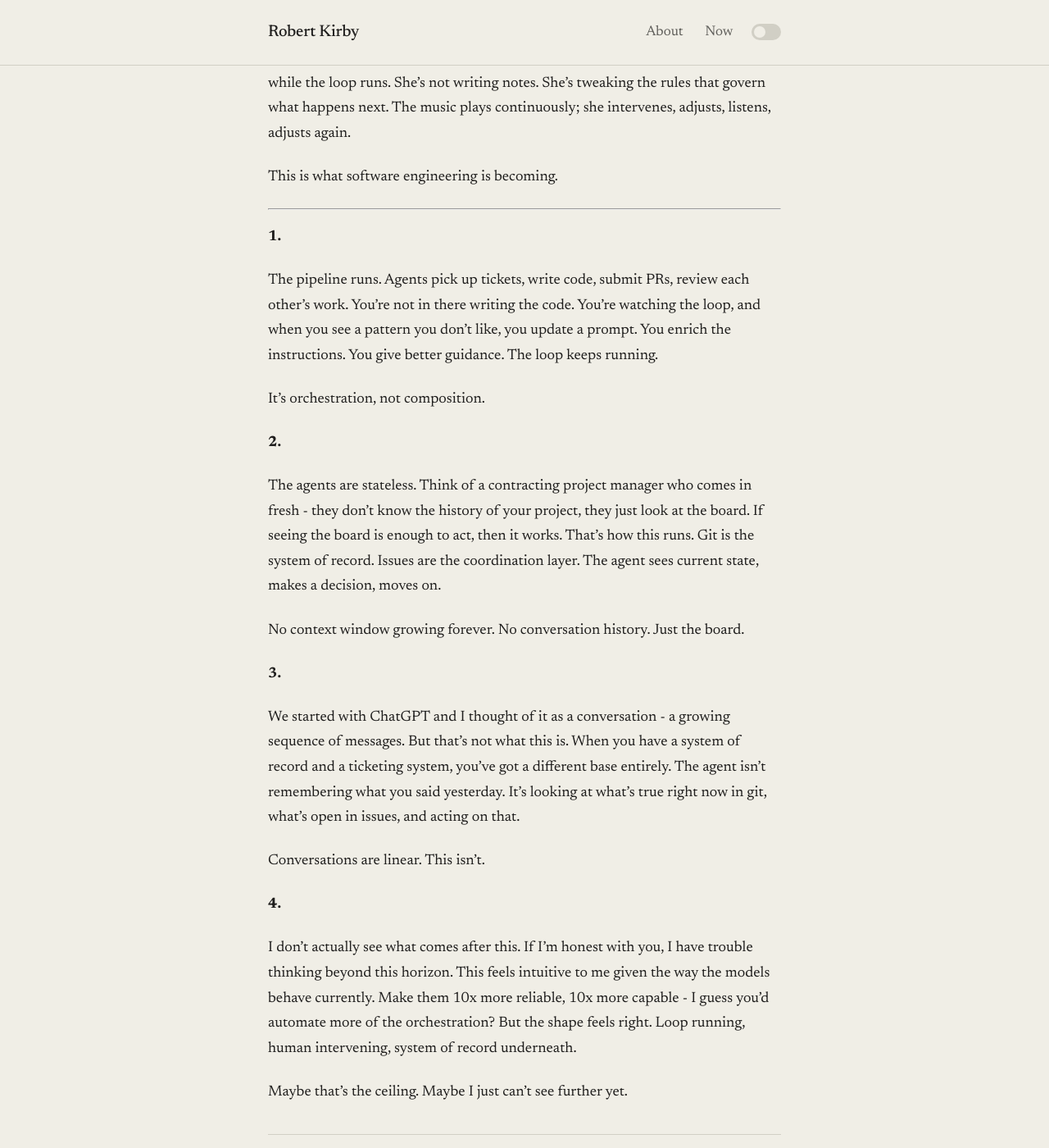
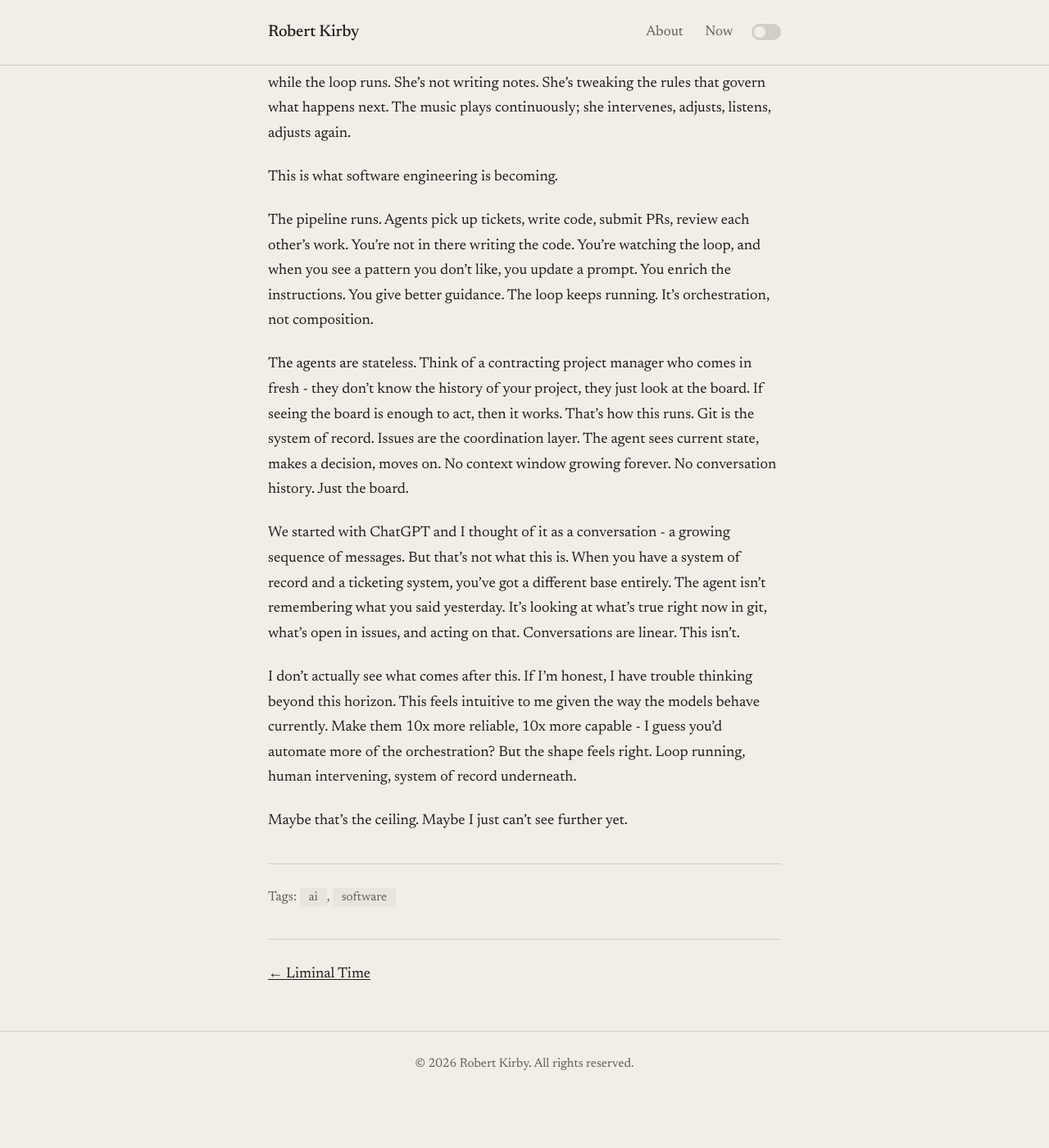
Before and after one commit to rob137/rob137.github.io, a Jekyll site: the page built from _posts/2026-02-17-strudel.md, in a window 1280 px wide and 1400 px high, scrolled down 260 px. Shown: the whole window at 82% size. Built offline with Jekyll 4.4.1, drawn with Linux system fonts in a browser that asks for light colours; after the commit the page ends 1598 px from its top, so only the background shows below that.

Commit message:
Reformat as flowing prose

```diff
--- a/_posts/2026-02-17-strudel.md
+++ b/_posts/2026-02-17-strudel.md
@@ -12,28 +12,12 @@
 
 This is what software engineering is becoming.
 
----
+The pipeline runs. Agents pick up tickets, write code, submit PRs, review each other's work. You're not in there writing the code. You're watching the loop, and when you see a pattern you don't like, you update a prompt. You enrich the instructions. You give better guidance. The loop keeps running. It's orchestration, not composition.
 
-**1.**
+The agents are stateless. Think of a contracting project manager who comes in fresh - they don't know the history of your project, they just look at the board. If seeing the board is enough to act, then it works. That's how this runs. Git is the system of record. Issues are the coordination layer. The agent sees current state, makes a decision, moves on. No context window growing forever. No conversation history. Just the board.
 
-The pipeline runs. Agents pick up tickets, write code, submit PRs, review each other's work. You're not in there writing the code. You're watching the loop, and when you see a pattern you don't like, you update a prompt. You enrich the instructions. You give better guidance. The loop keeps running.
+We started with ChatGPT and I thought of it as a conversation - a growing sequence of messages. But that's not what this is. When you have a system of record and a ticketing system, you've got a different base entirely. The agent isn't remembering what you said yesterday. It's looking at what's true right now in git, what's open in issues, and acting on that. Conversations are linear. This isn't.
 
-It's orchestration, not composition.
-
-**2.**
-
-The agents are stateless. Think of a contracting project manager who comes in fresh - they don't know the history of your project, they just look at the board. If seeing the board is enough to act, then it works. That's how this runs. Git is the system of record. Issues are the coordination layer. The agent sees current state, makes a decision, moves on.
-
-No context window growing forever. No conversation history. Just the board.
-
-**3.**
-
-We started with ChatGPT and I thought of it as a conversation - a growing sequence of messages. But that's not what this is. When you have a system of record and a ticketing system, you've got a different base entirely. The agent isn't remembering what you said yesterday. It's looking at what's true right now in git, what's open in issues, and acting on that.
-
-Conversations are linear. This isn't.
-
-**4.**
-
-I don't actually see what comes after this. If I'm honest with you, I have trouble thinking beyond this horizon. This feels intuitive to me given the way the models behave currently. Make them 10x more reliable, 10x more capable - I guess you'd automate more of the orchestration? But the shape feels right. Loop running, human intervening, system of record underneath.
+I don't actually see what comes after this. If I'm honest, I have trouble thinking beyond this horizon. This feels intuitive to me given the way the models behave currently. Make them 10x more reliable, 10x more capable - I guess you'd automate more of the orchestration? But the shape feels right. Loop running, human intervening, system of record underneath.
 
 Maybe that's the ceiling. Maybe I just can't see further yet.
```
